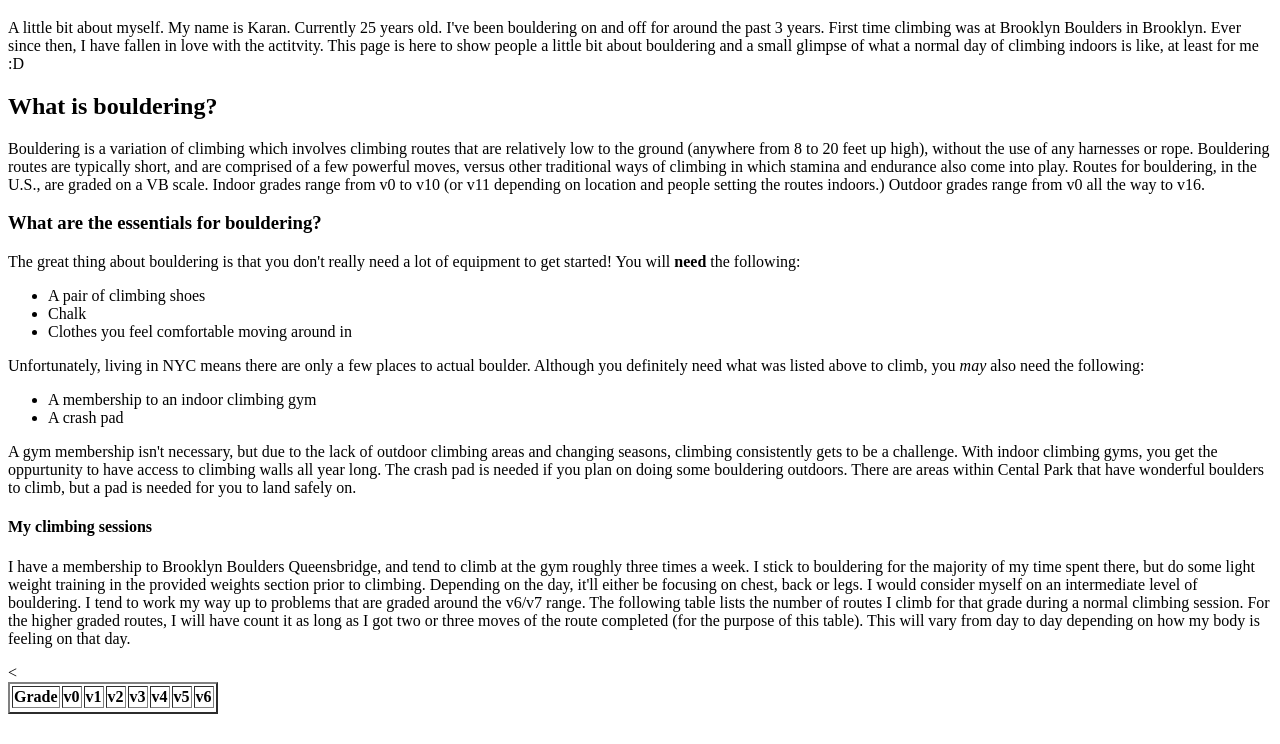
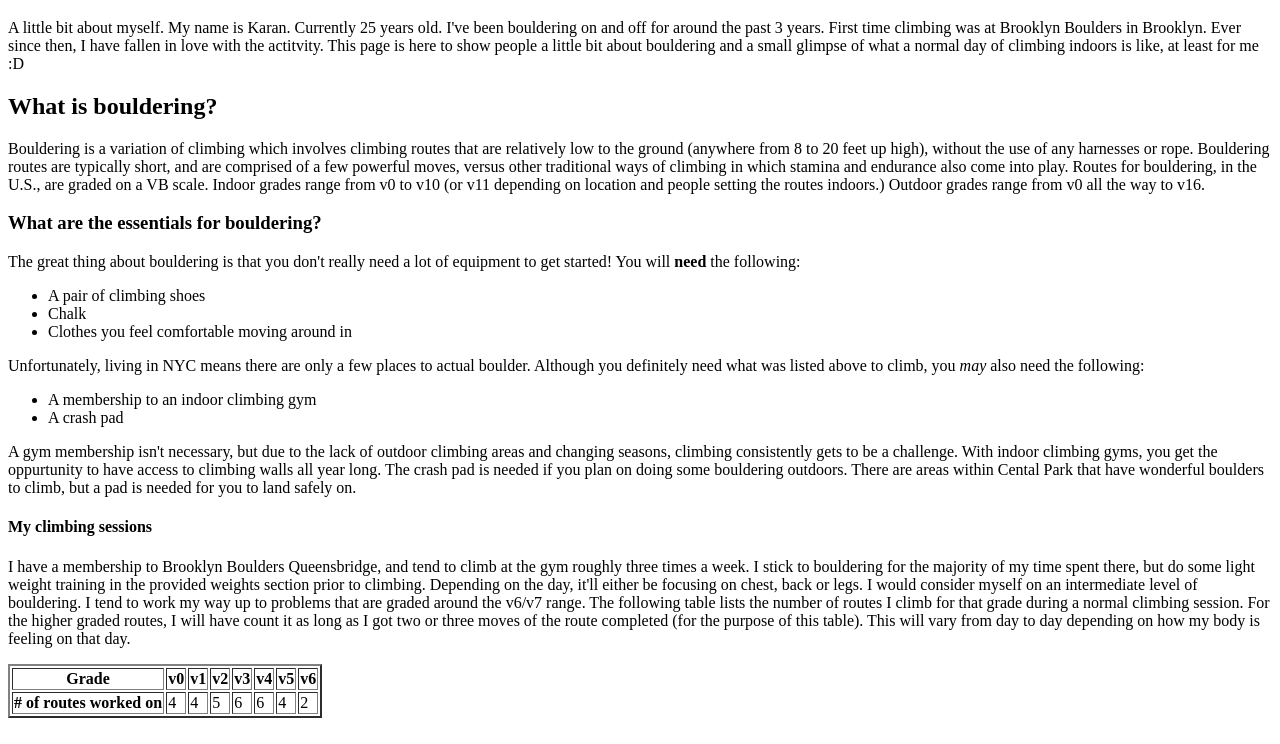
Before and after one commit to k-shetty/k-shetty.github.io, a plain HTML site: page index.html in a window 1280 px wide. Shown: the part 61-805 px from the top of the page. Drawn offline with Linux system fonts and the light colour scheme.

Commit message:
Finished table in index.html

```diff
--- a/index.html
+++ b/index.html
@@ -45,7 +45,14 @@
 			<th>v6</th>
 		</tr>
 		<tr>
-			<
+			<th># of routes worked on</th>
+			<td>4</td>
+			<td>4</td>
+			<td>5</td>
+			<td>6</td>
+			<td>6</td>
+			<td>4</td>
+			<td>2</td>
 		</tr>
 	</table>
 
```
